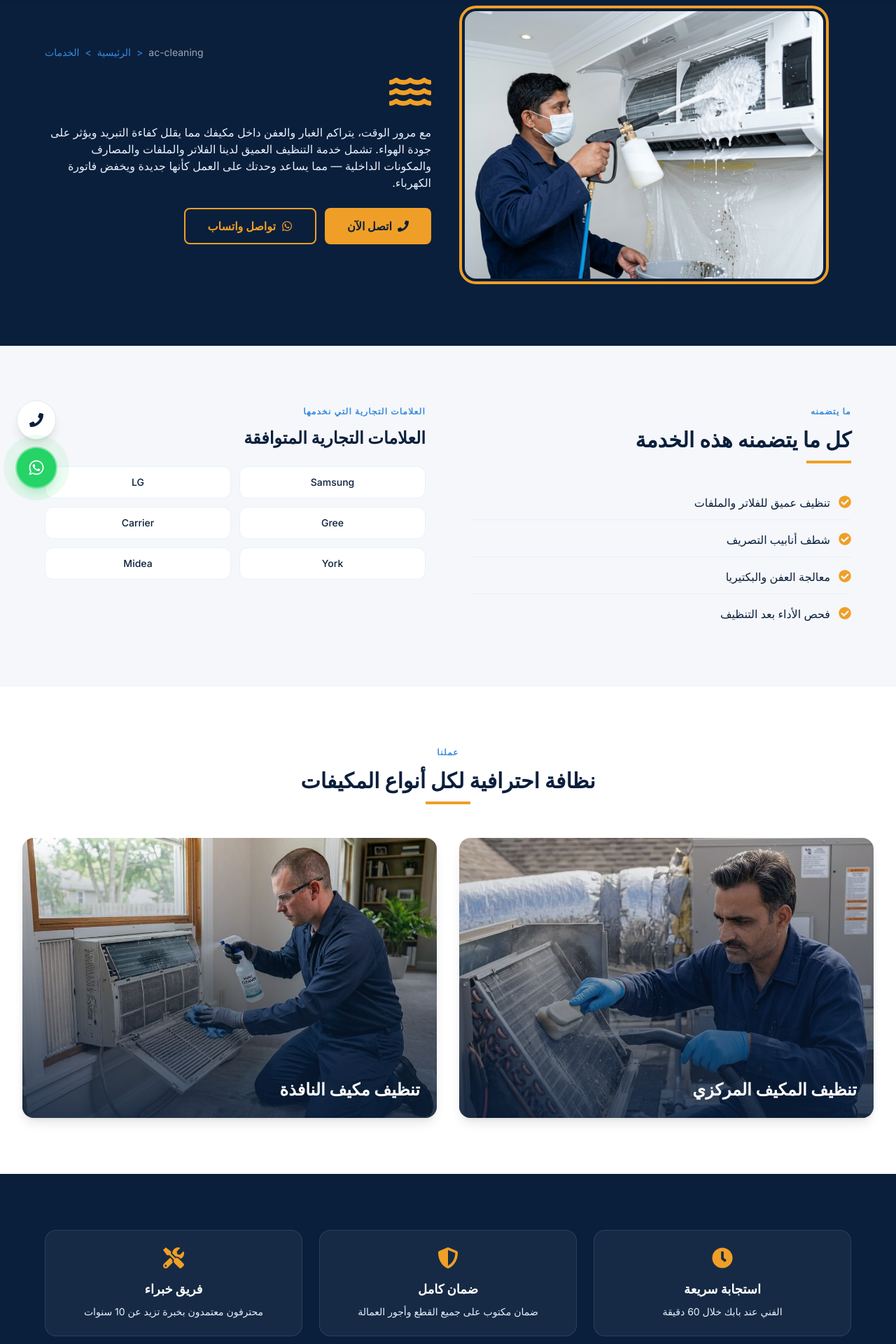
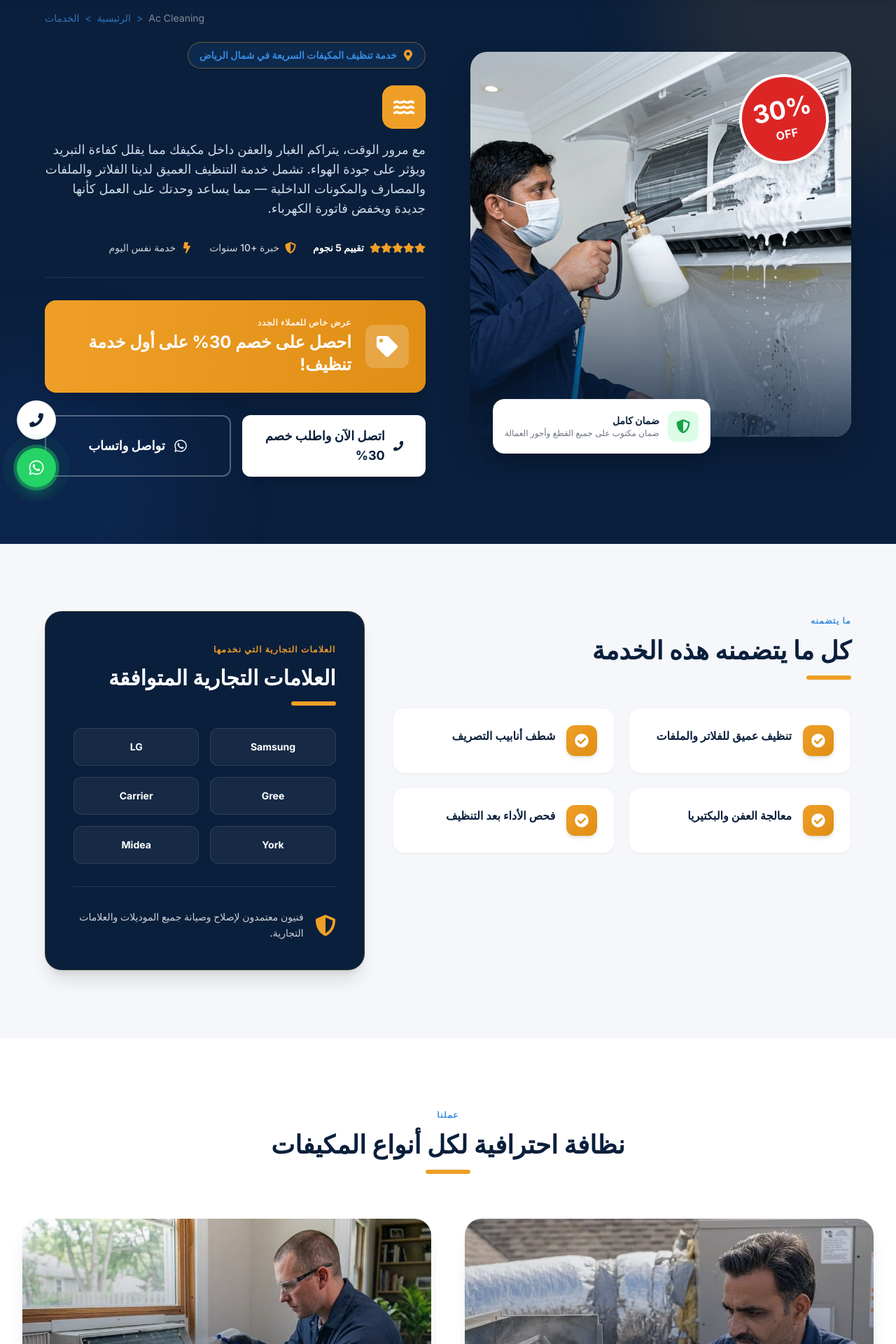
Before and after one commit to sultankhan121jm-cmyk/technical-stars, a React (Vite) app: page /services/ac-cleaning in a window 1280 px wide. Shown: the part 80-2000 px from the top of the page at 70% size. Built offline with nearby package versions, Linux system fonts and the light colour scheme.

Commit message:
Offer Set up on Top

```diff
--- a/src/components/ServiceDetailPage.jsx
+++ b/src/components/ServiceDetailPage.jsx
@@ -3,6 +3,7 @@ import { motion } from "framer-motion";
 import {
   FaPhone, FaWhatsapp, FaCheckCircle, FaClock, FaShieldAlt, FaTools,
   FaWrench, FaSnowflake, FaWind, FaTshirt, FaFaucet, FaBolt, FaWater,
+  FaMapMarkerAlt, FaStar, FaTag
 } from "react-icons/fa";
 import CTABanner from "./CTABanner";
 import services from "../data/services";
@@ -68,7 +69,7 @@ const ServiceDetailPage = ({ slug }) => {
     everythingCovered: isAr ? "كل ما يتضمنه هذه الخدمة" : "Everything covered in this service",
     brandsWeService: isAr ? "العلامات التجارية التي نخدمها" : "Brands We Service",
     compatibleBrands: isAr ? "العلامات التجارية المتوافقة" : "Compatible Brands",
-    callNow: isAr ? "اتصل الآن" : "Call Now",
+    callNow: isAr ? "اتصل الآن واطلب خصم 30%" : "Call Now & Claim 30% OFF",
     whatsappUs: isAr ? "تواصل واتساب" : "WhatsApp Us",
     fastResponse: isAr ? "استجابة سريعة" : "Fast Response",
     fastResponseDesc: isAr ? "الفني عند بابك خلال 60 دقيقة" : "Technician at your door within 60 minutes",
@@ -80,154 +81,260 @@ const ServiceDetailPage = ({ slug }) => {
     acCleanTitle: isAr ? "نظافة احترافية لكل أنواع المكيفات" : "Professional Cleaning for All AC Types",
     centralAcTitle: isAr ? "تنظيف المكيف المركزي" : "Central AC Cleaning",
     windowAcTitle: isAr ? "تنظيف مكيف النافذة" : "Window AC Cleaning",
+    promoTitle: isAr ? "عرض خاص للعملاء الجدد" : "Exclusive First-Time Offer",
+    promoDesc: isAr ? "احصل على خصم 30% على أول خدمة تنظيف!" : "Get 30% OFF your first AC cleaning service!",
+    localProof: isAr ? "خدمة تنظيف المكيفات السريعة في شمال الرياض" : "Fast AC Cleaning Service in North Riyadh",
+    topRated: isAr ? "تقييم 5 نجوم" : "5-Star Rated",
+    trustExp: isAr ? "خبرة +10 سنوات" : "10+ Yrs Experience",
+    trustSameDay: isAr ? "خدمة نفس اليوم" : "Same Day Service",
   };
 
   return (
-    // ADDED overflow-x-hidden HERE to prevent any weird side-scrolling
-    <main dir={isAr ? "rtl" : "ltr"} className="overflow-x-hidden">
-      {/* Section 1: Hero */}
-      <section className="bg-brand-primary py-16 md:py-24">
-        <div className="max-w-7xl mx-auto px-4 md:px-8 lg:px-16 grid grid-cols-1 lg:grid-cols-2 gap-12 items-center">
+    <main dir={isAr ? "rtl" : "ltr"} className="bg-brand-background overflow-x-hidden">
+
+      {/* Section 1: The Stunning, High-Converting Hero */}
+      <section className="bg-brand-primary py-16 md:py-24 relative overflow-hidden">
+        <div className="absolute top-0 right-0 w-[500px] h-[500px] bg-[#EF9F27]/10 rounded-full blur-3xl -translate-y-1/3 translate-x-1/3"></div>
+        <div className="absolute bottom-0 left-0 w-[400px] h-[400px] bg-blue-600/10 rounded-full blur-3xl translate-y-1/3 -translate-x-1/3"></div>
+
+        <div className="max-w-7xl mx-auto px-4 md:px-8 lg:px-16 grid grid-cols-1 lg:grid-cols-2 gap-16 items-center relative z-10">
           <motion.div variants={fadeInLeft} initial="hidden" animate="visible" transition={{ duration: 0.6 }} className={isAr ? "lg:order-2" : ""}>
-            <nav className="text-brand-accent text-xs md:text-sm" dir="ltr">
+            <nav className="text-brand-accent text-xs md:text-sm opacity-80 mb-6" dir="ltr">
               <Link to="/" className="hover:underline">{staticText.home}</Link>
               <span className="mx-2">&gt;</span>
               <Link to="/services" className="hover:underline">{staticText.services}</Link>
               <span className="mx-2">&gt;</span>
-              <span className="text-white/60">{slug}</span>
+              <span className="text-white/60 capitalize">{slug.replace(/-/g, ' ')}</span>
             </nav>
-            <Icon className="text-[#EF9F27] text-5xl md:text-6xl mt-4" />
-            <h1 className="mt-4 text-3xl md:text-4xl lg:text-5xl font-bold text-white">{service.title}</h1>
-            <p className="mt-4 text-sm md:text-base text-brand-light leading-relaxed">{fullDesc}</p>
-            <div className="mt-6 flex flex-col sm:flex-row gap-3 w-full sm:w-auto">
-              <a href="tel:+966556380709" className="min-h-[48px] w-full sm:w-auto flex items-center justify-center gap-2 px-8 py-3 bg-[#EF9F27] text-brand-primary font-bold rounded-lg hover:brightness-110 transition-all duration-200">
-                <FaPhone /> {staticText.callNow}
+
+            {slug === 'ac-cleaning' && (
+              <div className="inline-flex items-center gap-2 bg-brand-accent/10 border border-[#EF9F27]/40 text-brand-accent px-4 py-2 rounded-full text-sm font-bold mb-6">
+                <FaMapMarkerAlt className="text-[#EF9F27] text-base" />
+                {staticText.localProof}
+              </div>
+            )}
+
+            <div className="flex items-center gap-4 mb-4">
+              <div className="bg-[#EF9F27] p-4 rounded-2xl flex-shrink-0">
+                <Icon className="text-white text-3xl" />
+              </div>
+              <h1 className="text-4xl md:text-5xl lg:text-6xl font-extrabold text-white tracking-tight leading-tight">{service.title}</h1>
+            </div>
+
+            <p className="text-base md:text-lg text-brand-light/90 leading-relaxed max-w-xl mb-8">{fullDesc}</p>
+
+            <div className="flex flex-wrap items-center gap-x-6 gap-y-3 mb-8 pb-8 border-b border-white/10">
+              <div className="flex items-center gap-2 text-white">
+                <div className="flex text-[#EF9F27]">
+                  <FaStar /><FaStar /><FaStar /><FaStar /><FaStar />
+                </div>
+                <span className="font-bold text-sm">{staticText.topRated}</span>
+              </div>
+              <div className="flex items-center gap-2 text-white/80">
+                <FaShieldAlt className="text-[#EF9F27]" />
+                <span className="font-medium text-sm">{staticText.trustExp}</span>
+              </div>
+              <div className="flex items-center gap-2 text-white/80">
+                <FaBolt className="text-[#EF9F27]" />
+                <span className="font-medium text-sm">{staticText.trustSameDay}</span>
+              </div>
+            </div>
+
+            {slug === 'ac-cleaning' && (
+              <motion.div
+                variants={fadeInUp} initial="hidden" animate="visible" transition={{ delay: 0.3, duration: 0.6 }}
+                className="mb-8 bg-gradient-to-r from-[#EF9F27] to-[#e08e15] rounded-2xl p-6 shadow-xl flex items-center gap-5"
+              >
+                <div className="bg-white/20 p-4 rounded-xl flex-shrink-0">
+                  <FaTag className="text-white text-3xl" />
+                </div>
+                <div>
+                  <p className="text-white/90 text-xs font-bold uppercase tracking-wider">{staticText.promoTitle}</p>
+                  <p className="text-white text-xl md:text-2xl font-extrabold mt-1">{staticText.promoDesc}</p>
+                </div>
+              </motion.div>
+            )}
+
+            <div className="flex flex-col sm:flex-row gap-4 w-full sm:w-auto">
+              <a href="tel:+966556380709" className="group flex-1 min-h-[56px] flex items-center justify-center gap-3 px-8 py-4 bg-white text-brand-primary font-extrabold rounded-xl hover:bg-gray-100 transition-all duration-200 shadow-lg text-lg">
+                <FaPhone className="group-hover:scale-110 transition-transform" /> {staticText.callNow}
               </a>
-              <a href="https://wa.me/966556380709" target="_blank" rel="noopener noreferrer" className="min-h-[48px] w-full sm:w-auto flex items-center justify-center gap-2 px-8 py-3 bg-transparent border-2 border-[#EF9F27] text-[#EF9F27] font-bold rounded-lg hover:bg-[#EF9F27]/10 transition-all duration-200">
-                <FaWhatsapp /> {staticText.whatsappUs}
+              <a href="https://wa.me/966556380709" target="_blank" rel="noopener noreferrer" className="flex-1 min-h-[56px] flex items-center justify-center gap-3 px-8 py-4 bg-transparent border-2 border-white/30 text-white font-bold rounded-xl hover:bg-white/10 transition-all duration-200 text-lg">
+                <FaWhatsapp className="text-xl" /> {staticText.whatsappUs}
               </a>
             </div>
           </motion.div>
 
-          <motion.div variants={fadeInRight} initial="hidden" animate="visible" transition={{ duration: 0.7, delay: 0.2 }} className={`w-full max-w-lg mx-auto lg:mx-0 ${isAr ? "lg:mr-auto lg:ml-0" : "lg:ml-auto lg:mr-0"}`}>
+          <motion.div variants={fadeInRight} initial="hidden" animate="visible" transition={{ duration: 0.7, delay: 0.2 }} className={`w-full relative ${isAr ? "lg:mr-auto lg:ml-0" : "lg:ml-auto lg:mr-0"}`}>
+            <div className="relative">
               <img
                 src={serviceImages[slug]}
                 alt={`${service.title} service in Riyadh`}
                 loading="lazy"
-              className="w-full rounded-2xl object-cover max-h-[350px] lg:max-h-[450px] ring-4 ring-[#EF9F27] ring-offset-4 ring-offset-[#0A1F3C]"
+                className="w-full rounded-3xl object-cover h-[450px] md:h-[550px] shadow-2xl"
               />
+              <div className="absolute inset-0 bg-gradient-to-t from-brand-primary/80 via-transparent to-transparent rounded-3xl"></div>
+
+              {slug === 'ac-cleaning' && (
+                <motion.div
+                  initial={{ scale: 0, rotate: -45 }} animate={{ scale: 1, rotate: -12 }} transition={{ delay: 0.8, type: "spring", stiffness: 150 }}
+                  className="absolute top-8 right-8 bg-red-600 text-white w-24 h-24 md:w-32 md:h-32 rounded-full flex flex-col items-center justify-center shadow-xl border-4 border-white"
+                >
+                  <span className="text-3xl md:text-4xl font-extrabold leading-none">30%</span>
+                  <span className="text-sm md:text-base font-bold uppercase tracking-wide mt-1">OFF</span>
                 </motion.div>
+              )}
+
+              <div className="absolute -bottom-6 left-8 bg-white p-4 rounded-2xl shadow-xl hidden md:flex items-center gap-3 border border-gray-100">
+                <div className="bg-green-100 p-3 rounded-xl">
+                  <FaShieldAlt className="text-green-600 text-xl" />
                 </div>
-      </section>
-
-      {/* Section 2: What's Included */}
-      <section className="bg-brand-background py-16 md:py-20">
-        <div className="max-w-7xl mx-auto px-4 md:px-8 lg:px-16 grid grid-cols-1 lg:grid-cols-2 gap-12 lg:gap-16">
-          <motion.div variants={fadeInLeft} initial="hidden" whileInView="visible" viewport={{ once: true }} transition={{ duration: 0.6 }}>
-            <span className="text-brand-accent font-bold text-xs tracking-widest uppercase">{staticText.whatsIncluded}</span>
-            <h2 className="mt-3 text-2xl md:text-3xl font-bold text-brand-primary">{staticText.everythingCovered}</h2>
-            <div className="w-16 h-1 bg-[#EF9F27] mt-3" />
-            <div className="mt-8 space-y-1">
-              {safeFeatures.map((feature, index) => (
-                <div key={index} className="flex items-start gap-3 py-3 border-b border-brand-light last:border-b-0">
-                  <FaCheckCircle className="text-[#EF9F27] text-lg mt-0.5 flex-shrink-0" />
-                  <span className="text-brand-primary text-sm md:text-base font-medium">{feature}</span>
+                <div>
+                  <p className="text-brand-primary font-bold text-sm">{staticText.fullWarranty}</p>
+                  <p className="text-gray-500 text-xs">{staticText.fullWarrantyDesc}</p>
                 </div>
-              ))}
               </div>
-          </motion.div>
-
-          <motion.div variants={fadeInRight} initial="hidden" whileInView="visible" viewport={{ once: true }} transition={{ duration: 0.6, delay: 0.1 }}>
-            <span className="text-brand-accent font-bold text-xs tracking-widest uppercase">{staticText.brandsWeService}</span>
-            <h2 className="mt-3 text-xl md:text-2xl font-bold text-brand-primary">{staticText.compatibleBrands}</h2>
-            <div className="mt-6 grid grid-cols-2 gap-3">
-              {(Array.isArray(service.brands) ? service.brands : []).map((brand, index) => (
-                <div key={index} className="bg-white border border-brand-light text-brand-primary text-sm font-medium text-center py-3 px-4 rounded-xl hover:border-brand-accent hover:text-brand-accent transition-colors duration-200 min-h-[44px] flex items-center justify-center">
-                  {brand}
-                </div>
-              ))}
             </div>
           </motion.div>
         </div>
       </section>
 
-      {/* ============================================================= */}
-      {/* NEW SECTION: AC Cleaning Image Gallery (Only shows for ac-cleaning) */}
-      {/* ============================================================= */}
+      {/* ==================================================================== */}
+      {/* REDESIGNED SECTION 2: What's Included & Brands (Dark vs Light Split) */}
+      {/* ==================================================================== */}
+      <section className="bg-brand-background py-20 md:py-24">
+        <div className="max-w-7xl mx-auto px-4 md:px-8 lg:px-16 grid grid-cols-1 lg:grid-cols-12 gap-10">
+
+          {/* Features (Left - 7 cols) */}
+          <motion.div variants={fadeInLeft} initial="hidden" whileInView="visible" viewport={{ once: true }} transition={{ duration: 0.6 }} className="lg:col-span-7">
+            <span className="text-brand-accent font-bold text-xs tracking-widest uppercase">{staticText.whatsIncluded}</span>
+            <h2 className="mt-3 text-3xl md:text-4xl font-extrabold text-brand-primary">{staticText.everythingCovered}</h2>
+            <div className="w-16 h-1.5 bg-[#EF9F27] mt-4 rounded-full mb-10" />
+
+            <div className="grid sm:grid-cols-2 gap-5">
+              {safeFeatures.map((feature, index) => (
+                <motion.div
+                  key={index}
+                  variants={fadeInUp} initial="hidden" whileInView="visible" viewport={{ once: true }} transition={{ duration: 0.4, delay: index * 0.05 }}
+                  className="flex items-start gap-4 bg-white p-6 rounded-2xl shadow-sm border border-gray-100 hover:shadow-xl hover:-translate-y-1 transition-all duration-300"
+                >
+                  <div className="bg-gradient-to-br from-[#EF9F27] to-[#e08e15] p-3 rounded-xl flex-shrink-0 shadow-md">
+                    <FaCheckCircle className="text-white text-xl" />
+                  </div>
+                  <span className="text-brand-primary text-base font-semibold pt-1 leading-snug">{feature}</span>
+                </motion.div>
+              ))}
+            </div>
+          </motion.div>
+
+          {/* Brands (Right - 5 cols) - Dark Premium Card */}
+          <motion.div variants={fadeInRight} initial="hidden" whileInView="visible" viewport={{ once: true }} transition={{ duration: 0.6, delay: 0.1 }} className="lg:col-span-5">
+            <div className="bg-brand-primary rounded-3xl p-8 md:p-10 shadow-xl border border-[#EF9F27]/20 sticky top-8">
+              <span className="text-[#EF9F27] font-bold text-xs tracking-widest uppercase">{staticText.brandsWeService}</span>
+              <h2 className="mt-3 text-2xl md:text-3xl font-extrabold text-white">{staticText.compatibleBrands}</h2>
+              <div className="w-16 h-1.5 bg-[#EF9F27] mt-4 rounded-full mb-8" />
+
+              <div className="grid grid-cols-2 gap-4">
+                {(Array.isArray(service.brands) ? service.brands : []).map((brand, index) => (
+                  <div
+                    key={index}
+                    className="bg-white/5 border border-white/10 text-white text-sm font-bold py-4 px-4 rounded-xl text-center hover:bg-[#EF9F27] hover:text-brand-primary hover:border-transparent transition-all duration-300 flex items-center justify-center cursor-default"
+                  >
+                    {brand}
+                  </div>
+                ))}
+              </div>
+
+              <div className="mt-8 pt-8 border-t border-white/10 flex items-center gap-4">
+                <FaShieldAlt className="text-[#EF9F27] text-3xl flex-shrink-0" />
+                <p className="text-white/80 text-sm font-medium leading-relaxed">
+                  {isAr ? "فنيون معتمدون لإصلاح وصيانة جميع الموديلات والعلامات التجارية." : "Certified technicians equipped to repair and maintain all models and brands."}
+                </p>
+              </div>
+            </div>
+          </motion.div>
+
+        </div>
+      </section>
+      {/* ==================================================================== */}
+
+      {/* AC Cleaning Image Gallery */}
       {slug === 'ac-cleaning' && (
-        <section className="bg-white py-16 md:py-20">
-          {/* Changed lg:px-16 to lg:px-8 here to reduce side padding */}
+        <section className="bg-white py-20 md:py-24 border-t border-gray-100">
           <div className="max-w-7xl mx-auto px-4 md:px-8 lg:px-8">
             <motion.div
-              variants={fadeInUp}
-              initial="hidden"
-              whileInView="visible"
-              viewport={{ once: true }}
-              transition={{ duration: 0.6 }}
-              className="text-center mb-12"
+              variants={fadeInUp} initial="hidden" whileInView="visible" viewport={{ once: true }} transition={{ duration: 0.6 }}
+              className="text-center mb-16"
             >
               <span className="text-brand-accent font-bold text-xs tracking-widest uppercase">{staticText.ourWork}</span>
-              <h2 className="mt-3 text-2xl md:text-3xl font-bold text-brand-primary">{staticText.acCleanTitle}</h2>
-              <div className="w-16 h-1 bg-[#EF9F27] mt-3 mx-auto" />
+              <h2 className="mt-3 text-3xl md:text-4xl font-extrabold text-brand-primary">{staticText.acCleanTitle}</h2>
+              <div className="w-16 h-1.5 bg-[#EF9F27] mt-4 mx-auto rounded-full" />
             </motion.div>
 
-            <div className="grid grid-cols-1 md:grid-cols-2 gap-8">
-              {/* Central AC Image */}
+            <div className="grid grid-cols-1 md:grid-cols-2 gap-8 lg:gap-12">
               <motion.div
-                variants={fadeInLeft}
-                initial="hidden"
-                whileInView="visible"
-                viewport={{ once: true }}
-                transition={{ duration: 0.6 }}
-                className="group relative overflow-hidden rounded-2xl shadow-lg"
+                variants={fadeInLeft} initial="hidden" whileInView="visible" viewport={{ once: true }} transition={{ duration: 0.6 }}
+                className="group relative overflow-hidden rounded-3xl shadow-xl cursor-pointer"
               >
                 <img
                   src={centralAcCleanImg}
                   alt="Central AC Cleaning Service"
-                  className="w-full h-[300px] md:h-[400px] object-cover transition-transform duration-500 group-hover:scale-105"
+                  className="w-full h-[350px] md:h-[450px] object-cover transition-transform duration-700 group-hover:scale-110"
                 />
-                <div className="absolute inset-0 bg-gradient-to-t from-brand-primary/80 to-transparent flex items-end p-6">
-                  <h3 className="text-white text-xl md:text-2xl font-bold">{staticText.centralAcTitle}</h3>
+                <div className="absolute inset-0 bg-gradient-to-t from-brand-primary via-brand-primary/40 to-transparent flex items-end p-8">
+                  <h3 className="text-white text-2xl md:text-3xl font-extrabold drop-shadow-lg">{staticText.centralAcTitle}</h3>
                 </div>
               </motion.div>
 
-              {/* Window AC Image */}
               <motion.div
-                variants={fadeInRight}
-                initial="hidden"
-                whileInView="visible"
-                viewport={{ once: true }}
-                transition={{ duration: 0.6, delay: 0.1 }}
-                className="group relative overflow-hidden rounded-2xl shadow-lg"
+                variants={fadeInRight} initial="hidden" whileInView="visible" viewport={{ once: true }} transition={{ duration: 0.6, delay: 0.1 }}
+                className="group relative overflow-hidden rounded-3xl shadow-xl cursor-pointer"
               >
                 <img
                   src={windowAcCleanImg}
                   alt="Window AC Cleaning Service"
-                  className="w-full h-[300px] md:h-[400px] object-cover transition-transform duration-500 group-hover:scale-105"
+                  className="w-full h-[350px] md:h-[450px] object-cover transition-transform duration-700 group-hover:scale-110"
                 />
-                <div className="absolute inset-0 bg-gradient-to-t from-brand-primary/80 to-transparent flex items-end p-6">
-                  <h3 className="text-white text-xl md:text-2xl font-bold">{staticText.windowAcTitle}</h3>
+                <div className="absolute inset-0 bg-gradient-to-t from-brand-primary via-brand-primary/40 to-transparent flex items-end p-8">
+                  <h3 className="text-white text-2xl md:text-3xl font-extrabold drop-shadow-lg">{staticText.windowAcTitle}</h3>
                 </div>
               </motion.div>
             </div>
           </div>
         </section>
       )}
-      {/* ============================================================= */}
 
       {/* Section 3: Why Choose Us */}
-      <section className="bg-brand-primary py-16 md:py-20">
-        <div className="max-w-7xl mx-auto px-4 md:px-8 lg:px-16">
-          <div className="grid grid-cols-1 md:grid-cols-3 gap-6">
+      <section className="bg-brand-primary py-20 md:py-24 relative overflow-hidden">
+        <div className="absolute bottom-0 left-0 w-96 h-96 bg-[#EF9F27]/10 rounded-full blur-3xl translate-y-1/2 -translate-x-1/2"></div>
+
+        <div className="max-w-7xl mx-auto px-4 md:px-8 lg:px-16 relative z-10">
+          <div className="text-center mb-16">
+            <span className="text-brand-accent font-bold text-xs tracking-widest uppercase">{isAr ? "لماذا نحن" : "Why Choose Us"}</span>
+            <h2 className="mt-3 text-3xl md:text-4xl font-extrabold text-white">{isAr ? "نحن نلتزم بالتميز" : "Committed to Excellence"}</h2>
+            <div className="w-16 h-1.5 bg-[#EF9F27] mt-4 mx-auto rounded-full" />
+          </div>
+
+          <div className="grid grid-cols-1 md:grid-cols-3 gap-6 lg:gap-8">
             {[
               { icon: FaClock, title: staticText.fastResponse, desc: staticText.fastResponseDesc },
               { icon: FaShieldAlt, title: staticText.fullWarranty, desc: staticText.fullWarrantyDesc },
               { icon: FaTools, title: staticText.expertTeam, desc: staticText.expertTeamDesc },
             ].map((reason, index) => (
-              <motion.div key={index} variants={fadeInUp} initial="hidden" whileInView="visible" viewport={{ once: true }} transition={{ duration: 0.5, delay: index * 0.15 }} className="bg-white/5 border border-white/10 rounded-2xl p-6 text-center">
-                <reason.icon className="text-[#EF9F27] text-3xl mx-auto" />
-                <h3 className="mt-4 text-white text-base md:text-lg font-bold">{reason.title}</h3>
-                <p className="mt-2 text-brand-light text-sm">{reason.desc}</p>
+              <motion.div
+                key={index}
+                variants={fadeInUp}
+                initial="hidden"
+                whileInView="visible"
+                viewport={{ once: true }}
+                transition={{ duration: 0.5, delay: index * 0.15 }}
+                className="bg-white/5 backdrop-blur-sm border border-white/10 rounded-3xl p-8 text-center hover:bg-white/10 transition-colors duration-300"
+              >
+                <div className="inline-block bg-[#EF9F27]/10 p-5 rounded-2xl mb-6">
+                  <reason.icon className="text-[#EF9F27] text-3xl" />
+                </div>
+                <h3 className="text-white text-xl font-bold mb-3">{reason.title}</h3>
+                <p className="text-brand-light/80 text-sm leading-relaxed">{reason.desc}</p>
               </motion.div>
             ))}
           </div>
```
Lines whose indentation alone changed are shown as unchanged.
